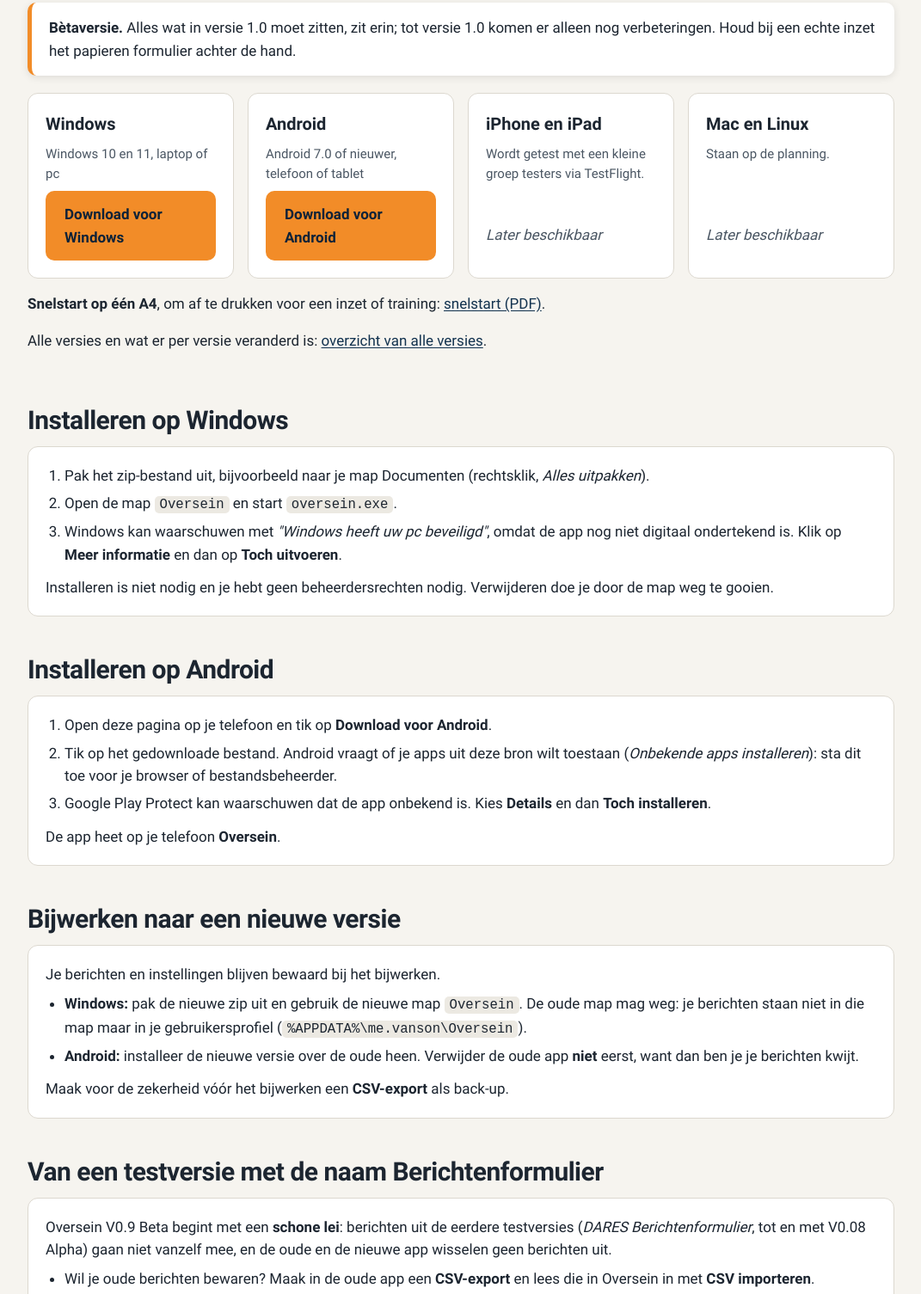
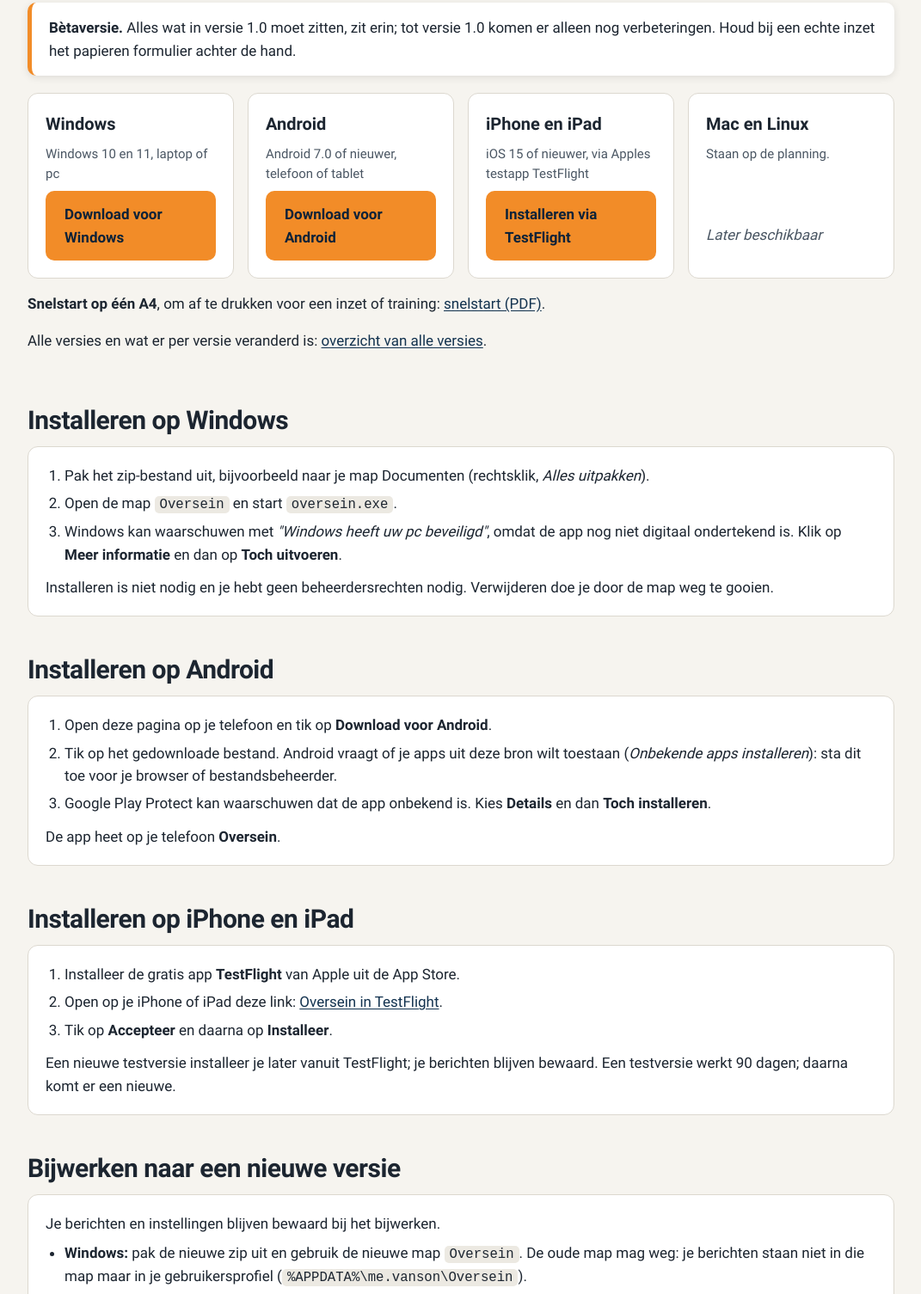
Before and after one commit to fvanson/oversein.nl, a plain HTML site: page download.html in a window 1280 px wide. Shown: the part 210-1715 px from the top of the page at 86% size, without its empty margins (104-1175 px from the left). Drawn offline with Linux system fonts and the light colour scheme.

Commit message:
iPhone en iPad via TestFlight

```diff
--- a/download.html
+++ b/download.html
@@ -56,8 +56,8 @@
       </div>
       <div class="platform">
         <h3>iPhone en iPad</h3>
-        <p class="meta">Wordt getest met een kleine groep testers via TestFlight.</p>
-        <p class="later">Later beschikbaar</p>
+        <p class="meta">iOS 15 of nieuwer, via Apples testapp TestFlight</p>
+        <a class="button" href="https://testflight.apple.com/join/cBpPfup1">Installeren via TestFlight</a>
       </div>
       <div class="platform">
         <h3>Mac en Linux</h3>
@@ -96,6 +96,19 @@
         <strong>Toch installeren</strong>.</li>
       </ol>
       <p>De app heet op je telefoon <strong>Oversein</strong>.</p>
+    </div>
+  </section>
+
+  <section aria-labelledby="iphone">
+    <h2 id="iphone">Installeren op iPhone en iPad</h2>
+    <div class="card">
+      <ol class="steps">
+        <li>Installeer de gratis app <strong>TestFlight</strong> van Apple uit de App Store.</li>
+        <li>Open op je iPhone of iPad deze link: <a href="https://testflight.apple.com/join/cBpPfup1">Oversein in TestFlight</a>.</li>
+        <li>Tik op <strong>Accepteer</strong> en daarna op <strong>Installeer</strong>.</li>
+      </ol>
+      <p>Een nieuwe testversie installeer je later vanuit TestFlight; je berichten blijven bewaard. Een testversie
+      werkt 90 dagen; daarna komt er een nieuwe.</p>
     </div>
   </section>
 
```
Also changed, not shown: index.html (+2 -2 lines), snelstart.html (+2 -0 lines), 1 other file.
